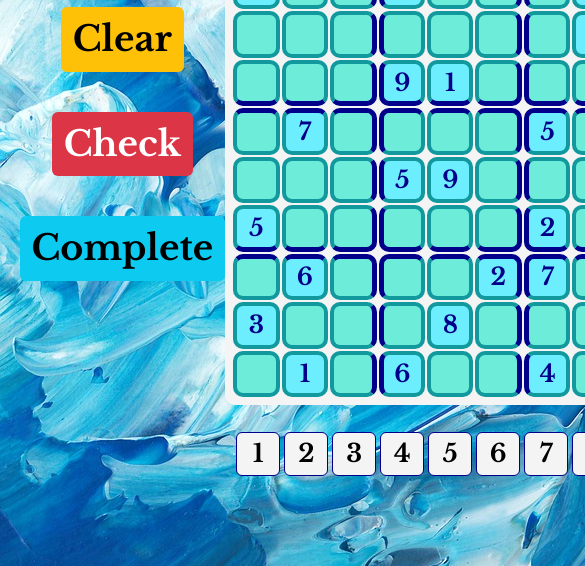
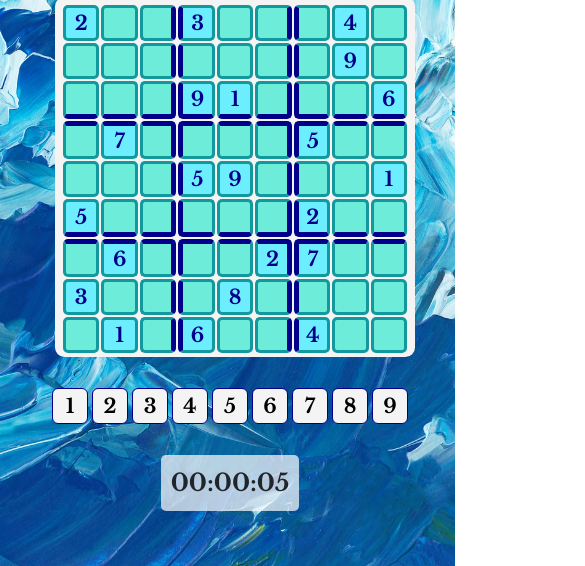
Before and after one commit to padmalochanm/sudokuGame, a plain HTML site: page sudoku.html in a window 390 px wide. Shown: the part 278-844 px from the top of the page, 585 px wide, since content can reach past the window. Drawn offline with nearby package versions, Linux system fonts and the light colour scheme.

Commit message:
responsive-1

```diff
--- a/sudoku.css
+++ b/sudoku.css
@@ -7,6 +7,9 @@ body {
   justify-content: center;
   align-items: center;
   gap: 5rem;
+  background-size: cover;
+  background-position: center;
+  background-repeat: no-repeat;
 }
 
 .screen{
@@ -185,3 +188,108 @@ h2, p{
 .blur-background {
   filter: blur(3px);
 }
+
+@media screen and (max-width: 768px) {
+  .screen{
+    display: flex;
+    flex-direction: column;
+    height: 90vh;
+    width: 90vw;
+    justify-content: space-around;
+    align-items: center;
+    margin-left: 70px;
+  }
+  .sudokugrid {
+    display: grid;
+    grid-template-columns: repeat(9, 1fr);
+    grid-template-rows: repeat(9, 1fr);
+    gap: 2px; /* Adjust gap as needed */
+    width: 360px; /* Set a width for the grid */
+    height: 360px; /* Set a height for the grid */
+    border: 0.5rem solid #f4f4f4;
+    box-sizing: border-box;
+    background-color: #f4f4f4;
+    border-radius: 0.6rem;
+    align-self: center;
+    margin-left: 50px;
+  }
+  .cell {
+    display: flex;
+    align-items: center;
+    justify-content: center;
+    font-size: 1.25em;
+    border: 0.2rem solid #11999e;
+    background-color: #6decd9;
+    border-radius: 5px;
+    /* Text */
+    font-weight: bolder;
+    color: darkblue;
+  }
+
+  .cell-start{
+    background-color: rgb(108, 238, 255);
+  }
+
+  .cell:hover{
+    border: 5px solid red;
+    background-color: aquamarine;
+  }
+  .btn-grp{
+    display: flex;
+    flex-direction: row;
+    justify-content: center;
+    align-items: center;
+    gap: 1rem;
+  }
+  .btn{
+    font-size: 25px;
+    font-weight: bold;
+    border: #f4f4f4;
+  }
+  .horizontal-line {
+  border-bottom: 5px solid darkblue;
+}
+.horizontal-lineOne {
+  border-top: 5px solid darkblue;
+}
+.vertical-line {
+  border-right: 5px solid darkblue;
+}
+.vertical-lineOne {
+  border-left: 5px solid darkblue;
+}
+  .timer {
+    display: flex;
+    justify-content: center;
+    align-items: center;
+    background-color: rgba(255, 255, 255, 0.7);
+    padding: 10px;
+    border-radius: 5px;
+    font-size: 1.5rem;
+    font-weight: bold;
+  }
+  .number {
+    width: 36px;
+    height: 36px;
+    border: 1px solid darkblue;
+    margin: 2px;
+    border-radius: 6px;
+    background-color: #f4f4f4;
+    /* Text */
+    font-size: 20px;
+    font-weight: bolder;
+    display: flex;
+    justify-content: center;
+    align-items: center;
+    transition: 0.1s;
+  }
+
+  .number:hover{
+    width: 39px;
+    height: 39px;
+    border: 2px solid darkblue;
+    background-color: skyblue;
+    border-radius: 15px;
+    font-size: 30px;
+  }
+}
```
